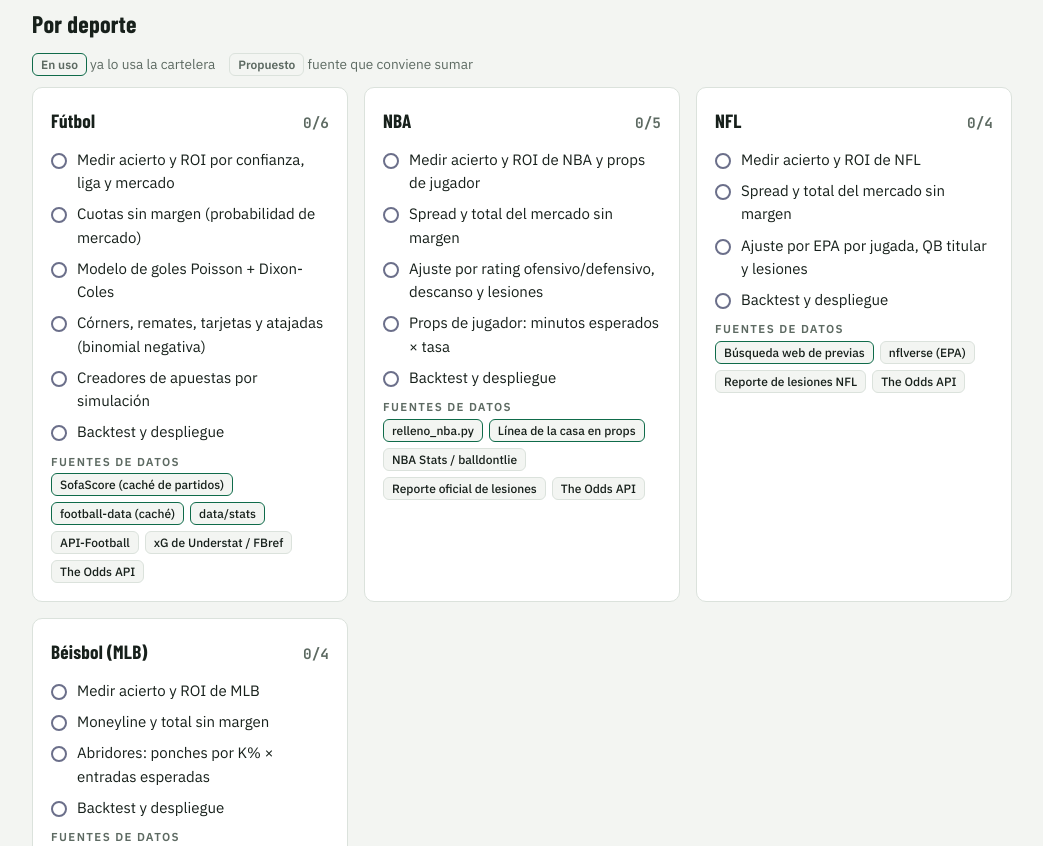
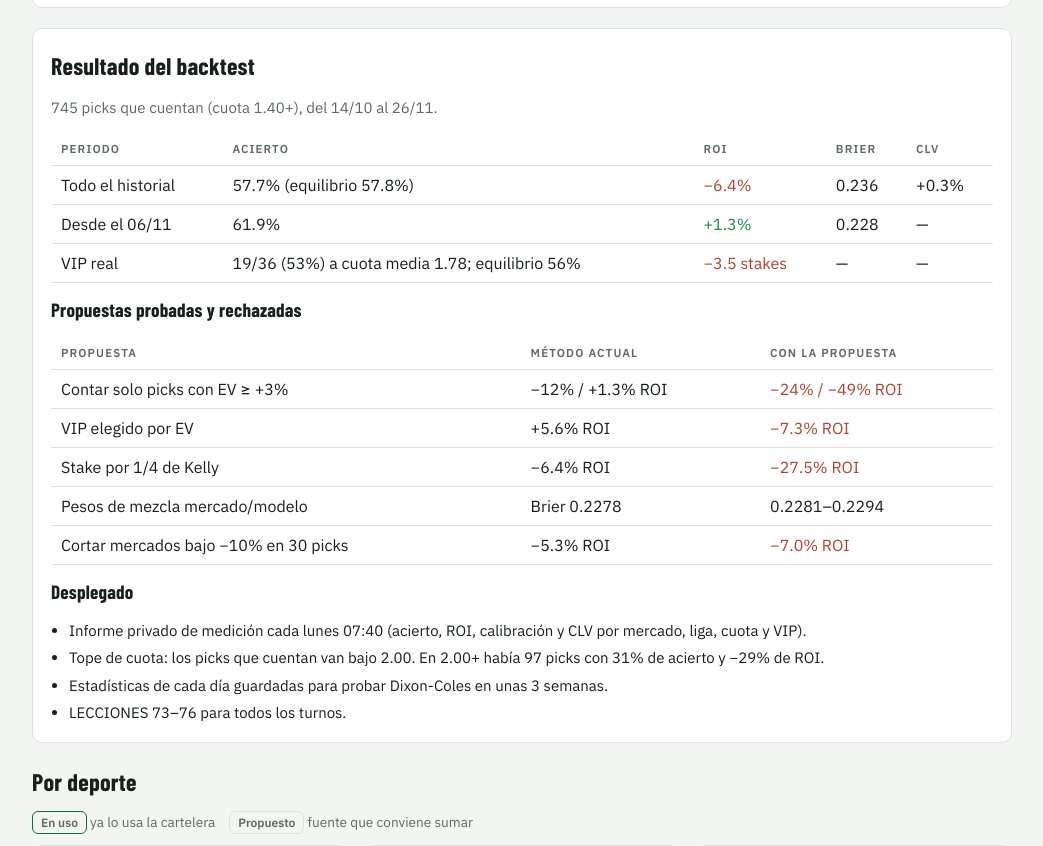
Before and after one commit to miguelrlz16/proyectoDemoCursoPrework, a plain HTML site: page lineacondor-avance.html in a window 1280 px wide. Shown: the part 329-1175 px from the top of the page, without its empty margins (118-1161 px from the left). Drawn offline with nearby package versions, Linux system fonts and the light colour scheme.

Commit message:
Avance: plan A terminado con resultados del backtest
Co-Authored-By: Claude Opus 5.5 <noreply@anthropic.com>
Claude-Session: https://claude.ai/code/session_014zzKERgM2MeGWHuJjTBFzc

```diff
--- a/lineacondor-avance.html
+++ b/lineacondor-avance.html
@@ -77,6 +77,35 @@ footer{color:var(--muted);font-size:.85rem}
     </div>
   </section>
 
+  <section class="panel" aria-labelledby="rs-h" style="display:grid;gap:12px">
+    <h2 id="rs-h">Resultado del backtest</h2>
+    <p class="note" style="margin:0">745 picks que cuentan (cuota 1.40+), del 14/10 al 26/11.</p>
+    <div class="tbl"><table>
+      <thead><tr><th>Periodo</th><th>Acierto</th><th>ROI</th><th>Brier</th><th>CLV</th></tr></thead>
+      <tbody>
+        <tr><td>Todo el historial</td><td>57.7% (equilibrio 57.8%)</td><td style="color:var(--bad)">−6.4%</td><td>0.236</td><td>+0.3%</td></tr>
+        <tr><td>Desde el 06/11</td><td>61.9%</td><td style="color:var(--good)">+1.3%</td><td>0.228</td><td>—</td></tr>
+        <tr><td>VIP real</td><td>19/36 (53%) a cuota media 1.78; equilibrio 56%</td><td style="color:var(--bad)">−3.5 stakes</td><td>—</td><td>—</td></tr>
+      </tbody></table></div>
+    <h3>Propuestas probadas y rechazadas</h3>
+    <div class="tbl"><table>
+      <thead><tr><th>Propuesta</th><th>Método actual</th><th>Con la propuesta</th></tr></thead>
+      <tbody>
+        <tr><td>Contar solo picks con EV ≥ +3%</td><td>−12% / +1.3% ROI</td><td style="color:var(--bad)">−24% / −49% ROI</td></tr>
+        <tr><td>VIP elegido por EV</td><td>+5.6% ROI</td><td style="color:var(--bad)">−7.3% ROI</td></tr>
+        <tr><td>Stake por 1/4 de Kelly</td><td>−6.4% ROI</td><td style="color:var(--bad)">−27.5% ROI</td></tr>
+        <tr><td>Pesos de mezcla mercado/modelo</td><td>Brier 0.2278</td><td>0.2281–0.2294</td></tr>
+        <tr><td>Cortar mercados bajo −10% en 30 picks</td><td>−5.3% ROI</td><td style="color:var(--bad)">−7.0% ROI</td></tr>
+      </tbody></table></div>
+    <h3>Desplegado</h3>
+    <ul style="margin:0;padding-left:18px;display:grid;gap:4px">
+      <li>Informe privado de medición cada lunes 07:40 (acierto, ROI, calibración y CLV por mercado, liga, cuota y VIP).</li>
+      <li>Tope de cuota: los picks que cuentan van bajo 2.00. En 2.00+ había 97 picks con 31% de acierto y −29% de ROI.</li>
+      <li>Estadísticas de cada día guardadas para probar Dixon-Coles en unas 3 semanas.</li>
+      <li>LECCIONES 73–76 para todos los turnos.</li>
+    </ul>
+  </section>
+
   <section aria-labelledby="sp-h" style="display:grid;gap:12px">
     <h2 id="sp-h">Por deporte</h2>
     <div class="legend"><span><span class="chip use"><b>En uso</b></span> ya lo usa la cartelera</span><span><span class="chip"><b>Propuesto</b></span> fuente que conviene sumar</span></div>
@@ -98,40 +127,40 @@ footer{color:var(--muted);font-size:.85rem}
 <script>
 /* ======= DATOS: se actualizan con cada revisión ======= */
 const STATE = {
-  status: "run",                 // wait | run | done | bad
-  label: "En curso · Plan A",
-  note: "Aprobaste el plan A a las 13:15. Fase actual: medición del historial (calibracion.py). Después vienen el backtest, aplicar solo lo que mejore y el informe. Los turnos programados siguen normales.",
+  status: "done",                 // wait | run | done | bad
+  label: "Terminado · Plan A",
+  note: "Terminó a las 13:45. El backtest rechazó casi todos los cambios propuestos porque empeoraban el ROI; se desplegó solo lo que mejoró: medición semanal, tope de cuota menor a 2.00 y guardado de estadísticas. El método actual de picks, VIP y stakes se mantiene.",
   startedAt: "2026-11-26T18:15:00Z",                // ISO, cuando empiece el trabajo
-  finishedAt: null,
-  updated: "26/11/2026 13:16"
+  finishedAt: "2026-11-26T18:45:55Z",
+  updated: "26/11/2026 13:58"
 };
 const SPORTS = [
   { name:"Fútbol", steps:[
-      ["Medir acierto y ROI por confianza, liga y mercado", false],
-      ["Cuotas sin margen (probabilidad de mercado)", false],
-      ["Modelo de goles Poisson + Dixon-Coles", false],
-      ["Córners, remates, tarjetas y atajadas (binomial negativa)", false],
-      ["Creadores de apuestas por simulación", false],
-      ["Backtest y despliegue", false]],
+      ["Medir acierto y ROI por confianza, liga y mercado", true],
+      ["Cuotas sin margen (probabilidad de mercado)", true],
+      ["Modelo de goles Poisson + Dixon-Coles: pendiente, faltan ~3 semanas de stats guardadas", false],
+      ["Córners, remates, tarjetas y atajadas (binomial negativa): pendiente", false],
+      ["Combinadas: ya en máximo 3 patas", true],
+      ["Backtest y despliegue", true]],
     src:[["SofaScore (caché de partidos)",1],["football-data (caché)",1],["data/stats",1],["API-Football",0],["xG de Understat / FBref",0],["The Odds API",0]] },
   { name:"NBA", steps:[
-      ["Medir acierto y ROI de NBA y props de jugador", false],
-      ["Spread y total del mercado sin margen", false],
-      ["Ajuste por rating ofensivo/defensivo, descanso y lesiones", false],
-      ["Props de jugador: minutos esperados × tasa", false],
-      ["Backtest y despliegue", false]],
+      ["Medir acierto y ROI de NBA y props de jugador", true],
+      ["Spread y total del mercado sin margen", true],
+      ["Ajuste por rating ofensivo/defensivo, descanso y lesiones: pendiente", false],
+      ["Props de jugador: ya exigen muestra de 8+ (van 73%)", true],
+      ["Backtest y despliegue", true]],
     src:[["relleno_nba.py",1],["Línea de la casa en props",1],["NBA Stats / balldontlie",0],["Reporte oficial de lesiones",0],["The Odds API",0]] },
   { name:"NFL", steps:[
-      ["Medir acierto y ROI de NFL", false],
-      ["Spread y total del mercado sin margen", false],
-      ["Ajuste por EPA por jugada, QB titular y lesiones", false],
-      ["Backtest y despliegue", false]],
+      ["Medir acierto y ROI de NFL", true],
+      ["Spread y total del mercado sin margen", true],
+      ["Ajuste por EPA por jugada, QB titular y lesiones: pendiente", false],
+      ["Backtest y despliegue", true]],
     src:[["Búsqueda web de previas",1],["nflverse (EPA)",0],["Reporte de lesiones NFL",0],["The Odds API",0]] },
   { name:"Béisbol (MLB)", steps:[
-      ["Medir acierto y ROI de MLB", false],
-      ["Moneyline y total sin margen", false],
-      ["Abridores: ponches por K% × entradas esperadas", false],
-      ["Backtest y despliegue", false]],
+      ["Medir acierto y ROI de MLB", true],
+      ["Moneyline y total sin margen", true],
+      ["Abridores: ponches por K% × entradas esperadas: pendiente (temporada en receso)", false],
+      ["Backtest y despliegue", true]],
     src:[["Búsqueda web de previas",1],["MLB StatsAPI (abridores probables)",0],["Baseball Savant / Statcast",0],["The Odds API",0]] }
 ];
 const TOOLS = [
```
